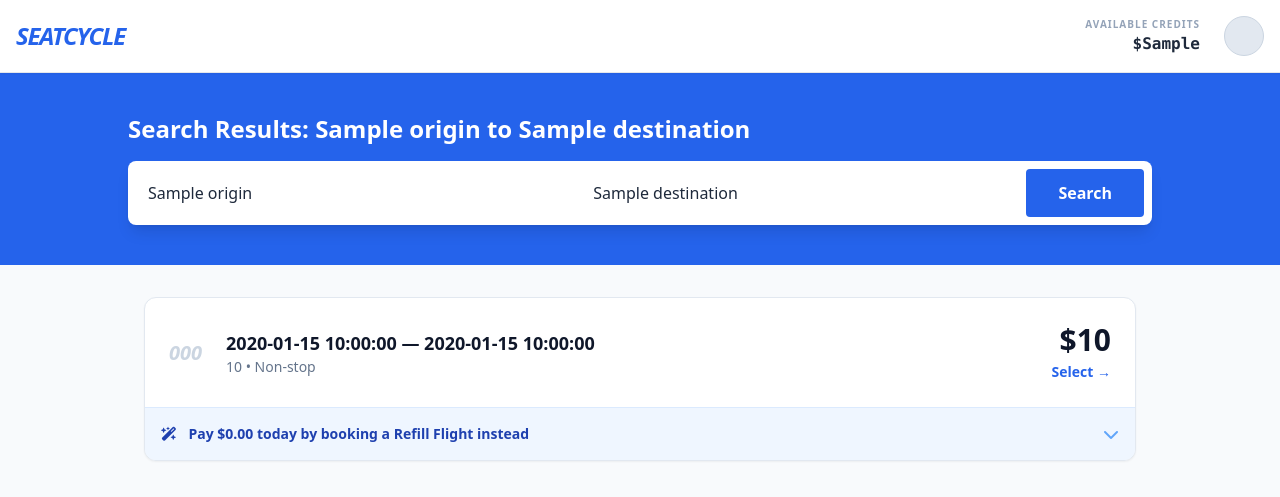
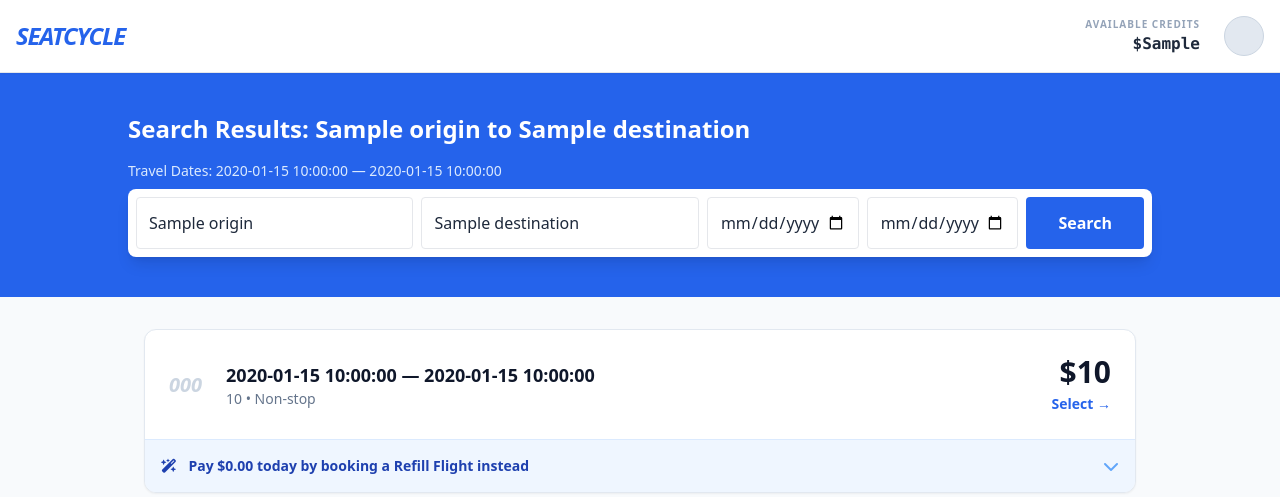
Before and after one commit to maximefonck/SeatCycle, a Flask app: template templates/index.html in a window 1280 px wide. Shown: the top 497 px of the page. Run offline with Flask 3, Linux system fonts and the light colour scheme; the template is opened without the code that fills it: most values are stand-ins (such as "Sample title", 1, 10 or a date in 2020); some libraries are stand-ins or nearby versions.

Commit message:
HTML inputs to python variables

```diff
--- a/app.py
+++ b/app.py
@@ -1,10 +1,25 @@
 from flask import Flask, render_template, request, jsonify
+from datetime import date
 
 app = Flask(__name__)
 
-@app.route('/')
+@app.route('/', methods=['GET', 'POST'])
 def index():
-    # Example data structure - You can populate this from an API or Logic
+    # Set default values (Today and Tomorrow)
+    origin = "Detroit (DTW)"
+    destination = "Orlando (MCO)"
+    dep_date = date.today().strftime('%Y-%m-%d')
+    ret_date = date.today().strftime('%Y-%m-%d')
+
+    if request.method == 'POST':
+        # Capture the text inputs
+        origin = request.form.get('origin_input', origin)
+        destination = request.form.get('destination_input', destination)
+
+        # Capture the date inputs
+        dep_date = request.form.get('dep_date_input', dep_date)
+        ret_date = request.form.get('ret_date_input', ret_date)
+
     mock_results = [
         {
             "airline_code": "DL",
@@ -13,29 +28,15 @@ def index():
             "duration": "2h 45m",
             "price": 420,
             "refill_options": [
-                {"id": 1, "route": "DTW → ORD", "timing": "Departs 4:30 PM Today", "price": 150, "credit": 187.50},
-                {"id": 2, "route": "DTW → JFK", "timing": "Departs 6:15 PM Today", "price": 200, "credit": 250.00}
+                {"id": 1, "route": f"{origin} → ORD", "timing": f"Departs {dep_date}", "price": 150, "credit": 187.50}
             ]
         }
     ]
+
     return render_template('index.html',
-                           origin="Detroit (DTW)",
-                           destination="Orlando (MCO)",
+                           origin=origin,
+                           destination=destination,
+                           dep_date=dep_date,
+                           ret_date=ret_date,
                            user_credits="1,250.00",
                            results=mock_results)
-
-@app.route('/flight/<int:flight_id>')
-def flight_page(flight_id):
-    return render_template('flight.html',
-                           rows=range(1, 11),
-                           cols=['A', 'B', 'C', 'D'],
-                           seat_price=150)
-
-@app.route('/ask_ai', methods=['POST'])
-def ask_ai():
-    data = request.json
-    # Logic for Gemini would go here
-    return jsonify({"answer": f"Seat {data['seat']} provides optimal value. You are saving 25% today."})
-
-if __name__ == '__main__':
-    app.run(debug=True, port=5000)
--- a/templates/index.html
+++ b/templates/index.html
@@ -14,11 +14,25 @@
 <header class="bg-blue-600 p-10 text-white">
     <div class="max-w-5xl mx-auto">
         <h2 class="text-2xl font-bold mb-4">Search Results: {{ origin }} to {{ destination }}</h2>
-        <div class="bg-white rounded-lg p-2 shadow-lg flex gap-2">
-            <input type="text" value="{{ origin }}" class="flex-1 p-3 text-slate-800 outline-none rounded">
-            <input type="text" value="{{ destination }}" class="flex-1 p-3 text-slate-800 outline-none rounded">
-            <button class="bg-blue-600 px-8 rounded font-bold hover:bg-blue-700 transition">Search</button>
-        </div>
+        <p class="mb-2 text-blue-100 text-sm">Travel Dates: {{ dep_date }} — {{ ret_date }}</p>
+
+        <form action="/" method="POST" class="bg-white rounded-lg p-2 shadow-lg flex flex-wrap gap-2">
+            <input type="text" name="origin_input" value="{{ origin }}"
+                   class="flex-[2] min-w-[150px] p-3 text-slate-800 border rounded" placeholder="From">
+
+            <input type="text" name="destination_input" value="{{ destination }}"
+                   class="flex-[2] min-w-[150px] p-3 text-slate-800 border rounded" placeholder="To">
+
+            <input type="date" name="dep_date_input" value="{{ dep_date }}"
+                   class="flex-1 min-w-[130px] p-3 text-slate-800 border rounded">
+
+            <input type="date" name="ret_date_input" value="{{ ret_date }}"
+                   class="flex-1 min-w-[130px] p-3 text-slate-800 border rounded">
+
+            <button type="submit" class="bg-blue-600 px-8 rounded font-bold hover:bg-blue-700 transition">
+                Search
+            </button>
+        </form>
     </div>
 </header>
 
```
